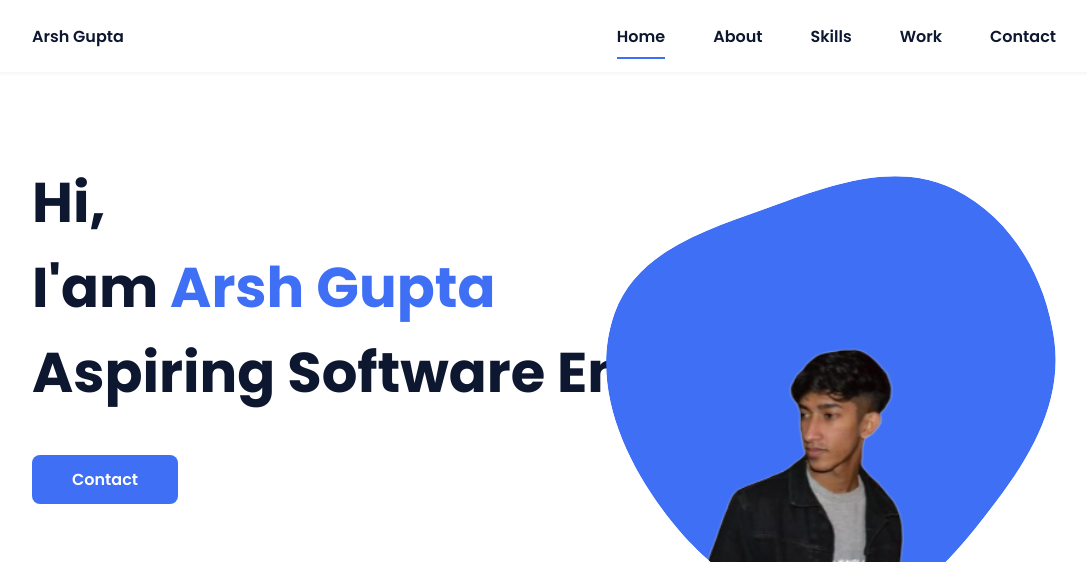
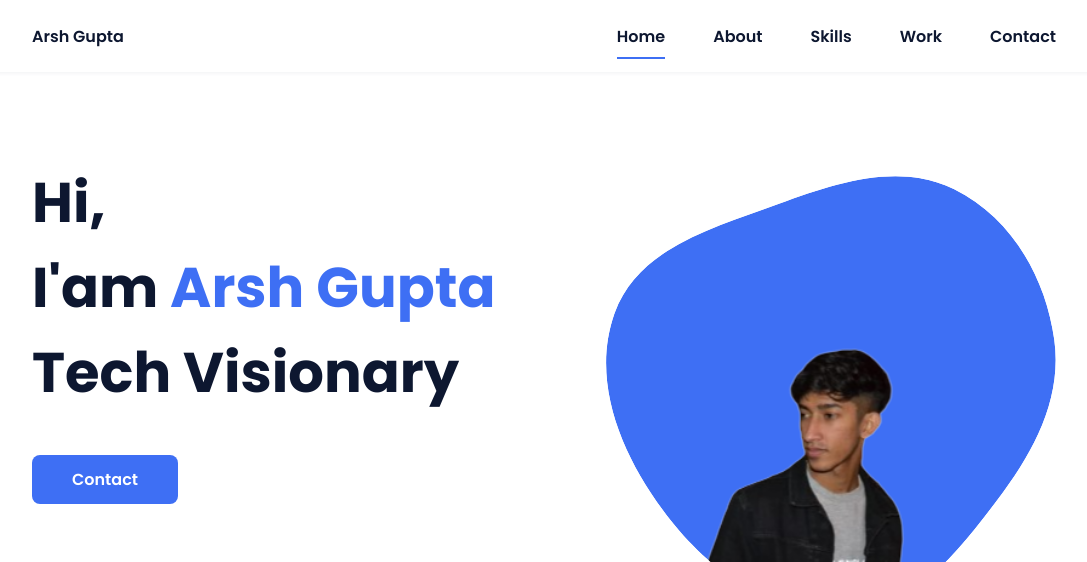
Before and after one commit to ArshGupta0/aryan, a plain HTML site: page index.html in a window 1280 px wide. Shown: the top 562 px of the page, without its empty margins (96-1183 px from the left). Drawn offline with nearby package versions, Linux system fonts and the light colour scheme.

Commit message:
Update index.html

```diff
--- a/index.html
+++ b/index.html
@@ -39,7 +39,7 @@
             <!--===== HOME =====-->
             <section class="home bd-grid" id="home">
                 <div class="home__data">
-                    <h1 class="home__title">Hi,<br>I'am <span class="home__title-color">Arsh Gupta</span><br> Aspiring Software Engineer</h1>
+                    <h1 class="home__title">Hi,<br>I'am <span class="home__title-color">Arsh Gupta</span><br> Tech Visionary</h1>
 
                     <a href="#" class="button">Contact</a>
                 </div>
```
